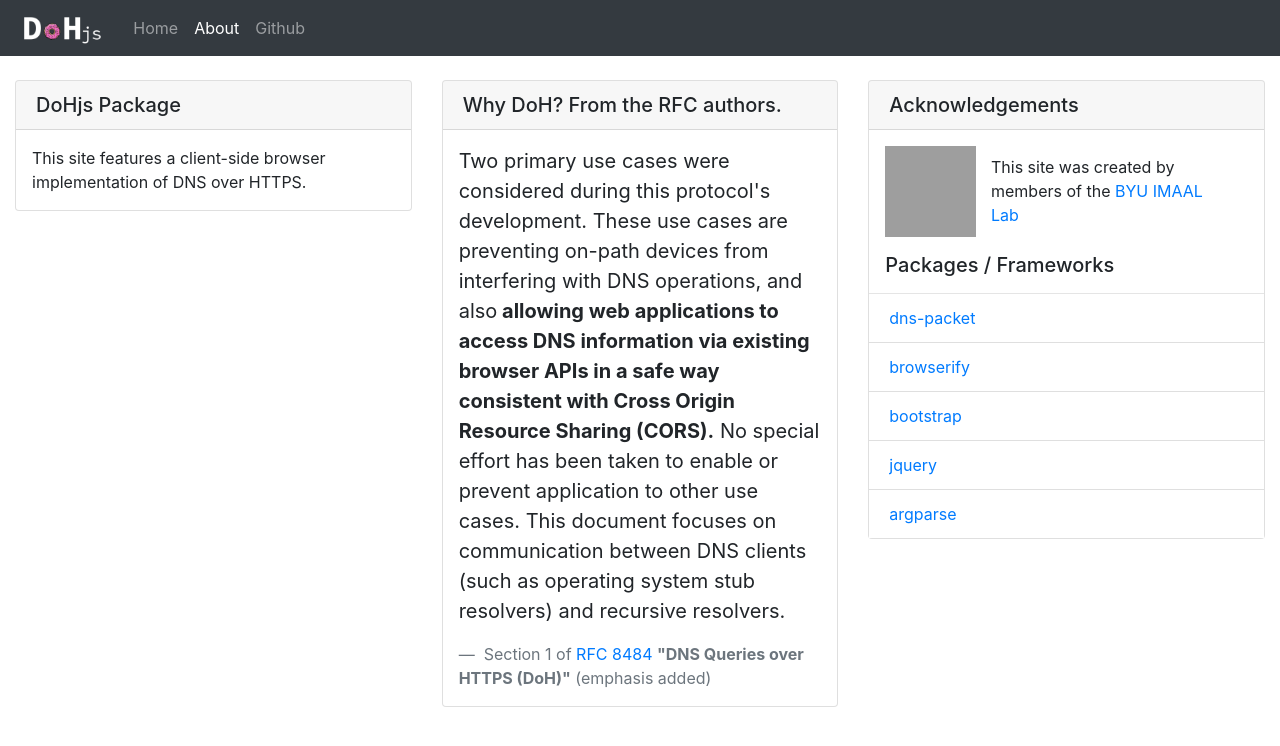
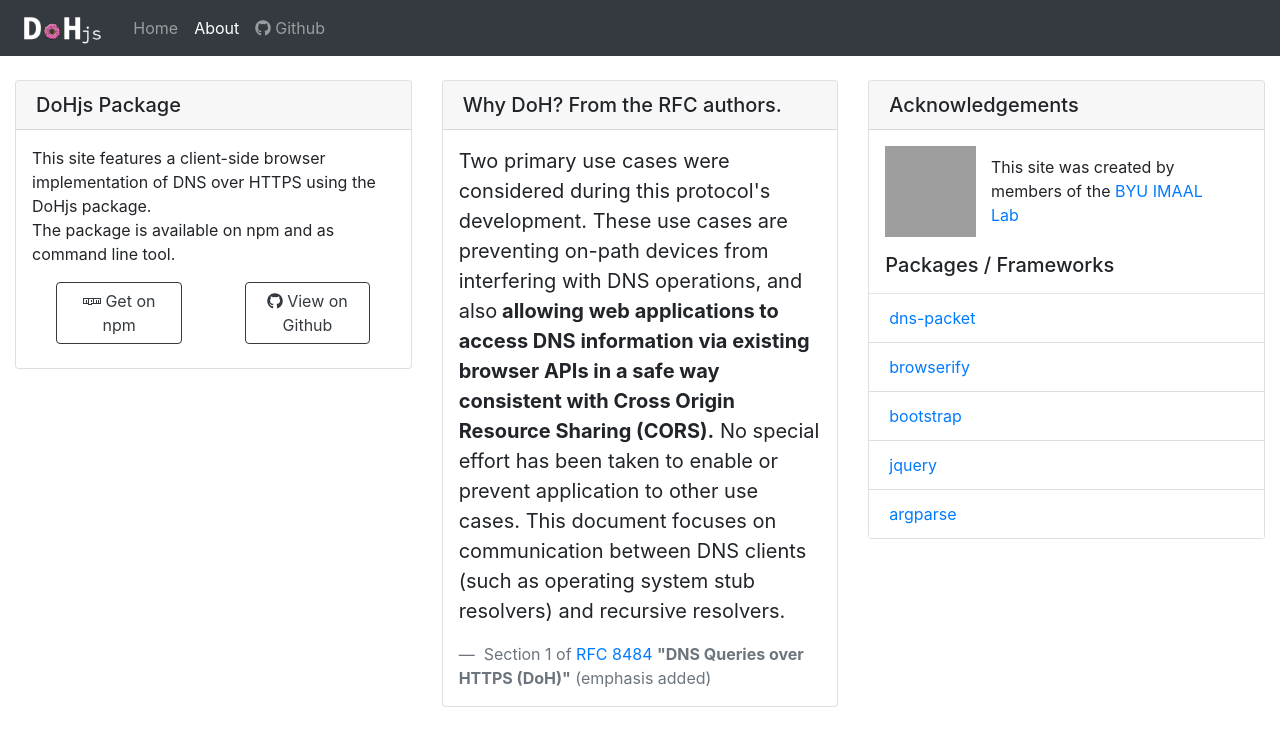
Before and after one commit to byu-imaal/dohjs, a website: page public/about.html in a window 1280 px wide. Drawn offline with nearby package versions, Linux system fonts and the light colour scheme; grey boxes are pictures that could not be loaded.

Commit message:
added fontawesome and buttons to npm/github in about
also added github logo to navbar

```diff
--- a/public/about.html
+++ b/public/about.html
@@ -8,7 +8,8 @@
   <title>About DoHjs</title>
   <link rel="icon" type="image/png" href="favicon.png">
 
-
+  <!-- fontawesome -->
+  <script src="https://kit.fontawesome.com/ccf2e02061.js" crossorigin="anonymous"></script>
   <!-- jQuery and Bootstrap-->
   <link rel="stylesheet" href="https://stackpath.bootstrapcdn.com/bootstrap/4.4.1/css/bootstrap.min.css" integrity="sha384-Vkoo8x4CGsO3+Hhxv8T/Q5PaXtkKtu6ug5TOeNV6gBiFeWPGFN9MuhOf23Q9Ifjh" crossorigin="anonymous">
   <script src="https://code.jquery.com/jquery-3.4.1.slim.min.js" integrity="sha384-J6qa4849blE2+poT4WnyKhv5vZF5SrPo0iEjwBvKU7imGFAV0wwj1yYfoRSJoZ+n" crossorigin="anonymous"></script>
@@ -32,7 +33,7 @@
         <a class="nav-link active" href="about.html">About</a>
       </li>
       <li class="nav-item">
-        <a class="nav-link" href="https://github.com/byu-imaal/dohjs">Github</a>
+        <a class="nav-link" href="https://github.com/byu-imaal/dohjs"><i class="fab fa-github"></i> Github</a>
       </li>
     </ul>
 
@@ -46,7 +47,17 @@
           <h5 class="my-auto">DoHjs Package</h5>
         </div>
         <div class="card-body p-3">
-          This site features a client-side browser implementation of DNS over HTTPS.
+          <p>This site features a client-side browser implementation of DNS over HTTPS using the DoHjs package.<br>
+          The package is available on npm and as command line tool.</p>
+          <div class="row align-content-between justify-content-center px-2">
+            <a class="col-xs-12 col-xl-4 btn btn-outline-dark mx-auto mb-2" href="https://www.npmjs.com/package/dohjs">
+              <i class="fab fa-npm"></i> Get on npm
+            </a>
+            <a class="col-xs-12 col-xl-4 btn btn-outline-dark mx-auto mb-2" href="https://github.com/byu-imaal/dohjs">
+              <i class="fab fa-github"></i> View on Github
+            </a>
+          </div>
+
         </div>
       </div>
     </div>
```
Also changed, not shown: public/index.html (+3 -1 lines).
